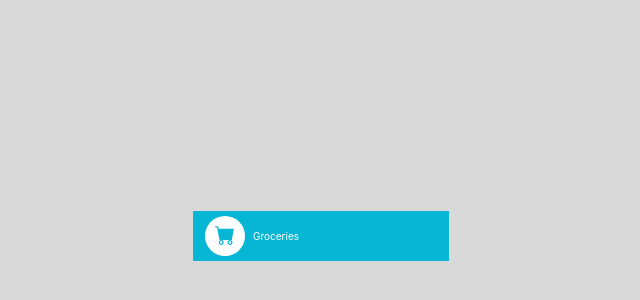
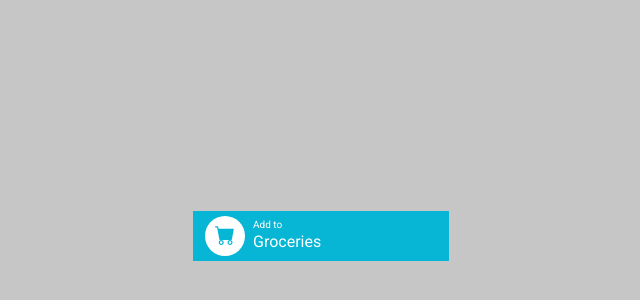
Before and after one commit to crehds/calculator, a React (Create React App) app: page / in a window 1280 px wide. Shown: the part 164-464 px from the top of the page, without its empty margins (319-959 px from the left). Built offline with nearby package versions, Linux system fonts and the light colour scheme.

Commit message:
Change app styles

```diff
--- a/src/App.js
+++ b/src/App.js
@@ -1,4 +1,4 @@
-import './assets/colors.css';
+import './assets/styles.css';
 import { Header } from './components/Calculator/components/Header';
 import { AppContainer } from './containers';
 import { GlobalStyle } from './GlobalStyles';
@@ -7,7 +7,7 @@ function App() {
   return (
     <AppContainer>
       <GlobalStyle />
-      <Header title={'Groceries'} />
+      <Header title={'Groceries'} paragraph={'Add to'} />
     </AppContainer>
   );
 }
--- /dev/null
+++ b/src/assets/styles.css
@@ -0,0 +1,3 @@
+@import url('./colors.css');
+@import url('./reset.css');
+@import url('./typography.css');
--- a/src/containers/styles.js
+++ b/src/containers/styles.js
@@ -2,7 +2,7 @@ import styled from '@emotion/styled';
 
 export const StyledAppContainer = styled.div`
   min-height: 100vh;
-  background-color: rgba(215, 215, 215, 0.95);
+  background-color: rgba(195, 195, 195, 0.95);
   display: flex;
   justify-content: center;
   align-items: center;
```
Also changed, not shown: 1 other file (tests, documents, lock files or other folders).
